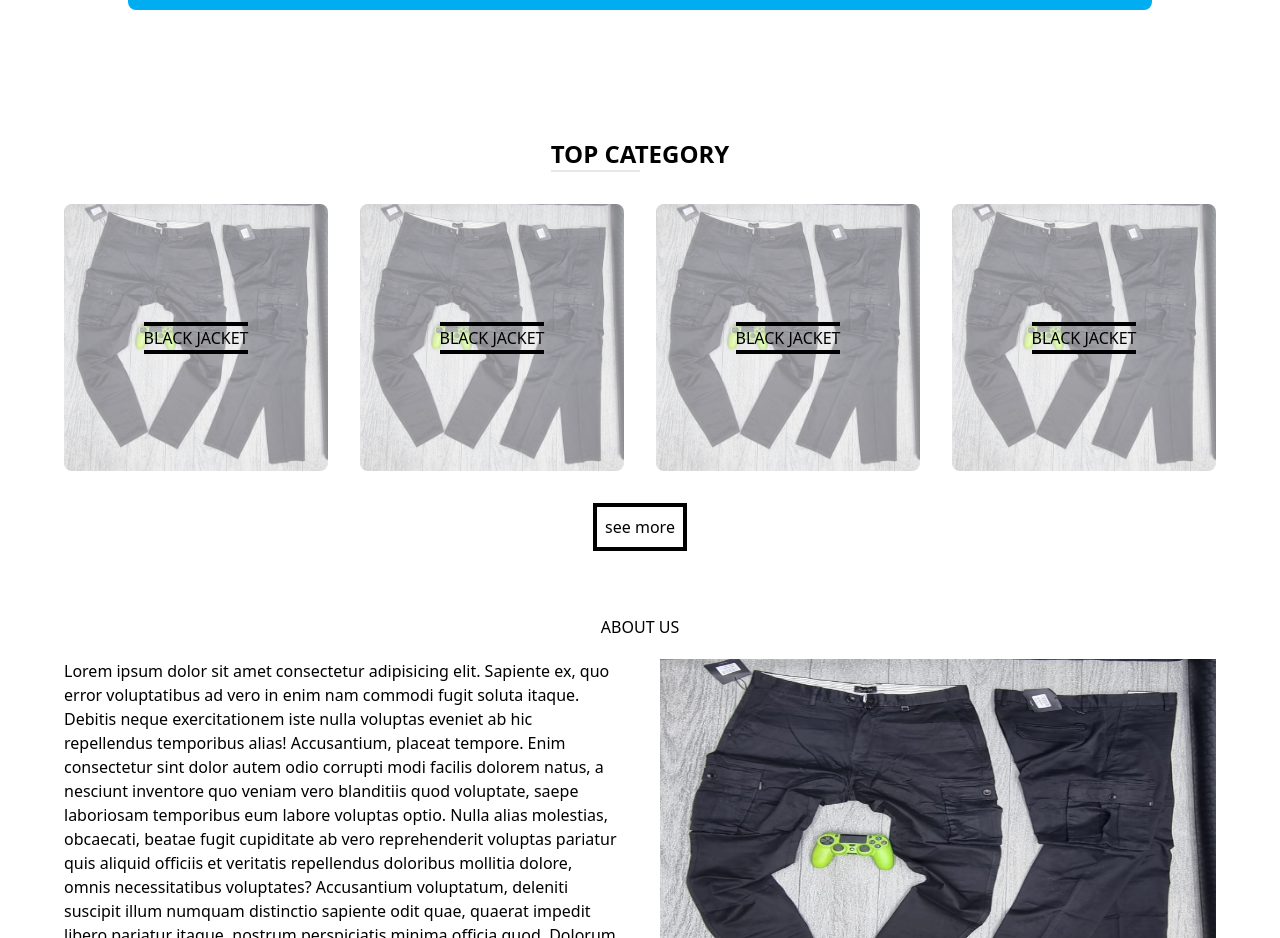
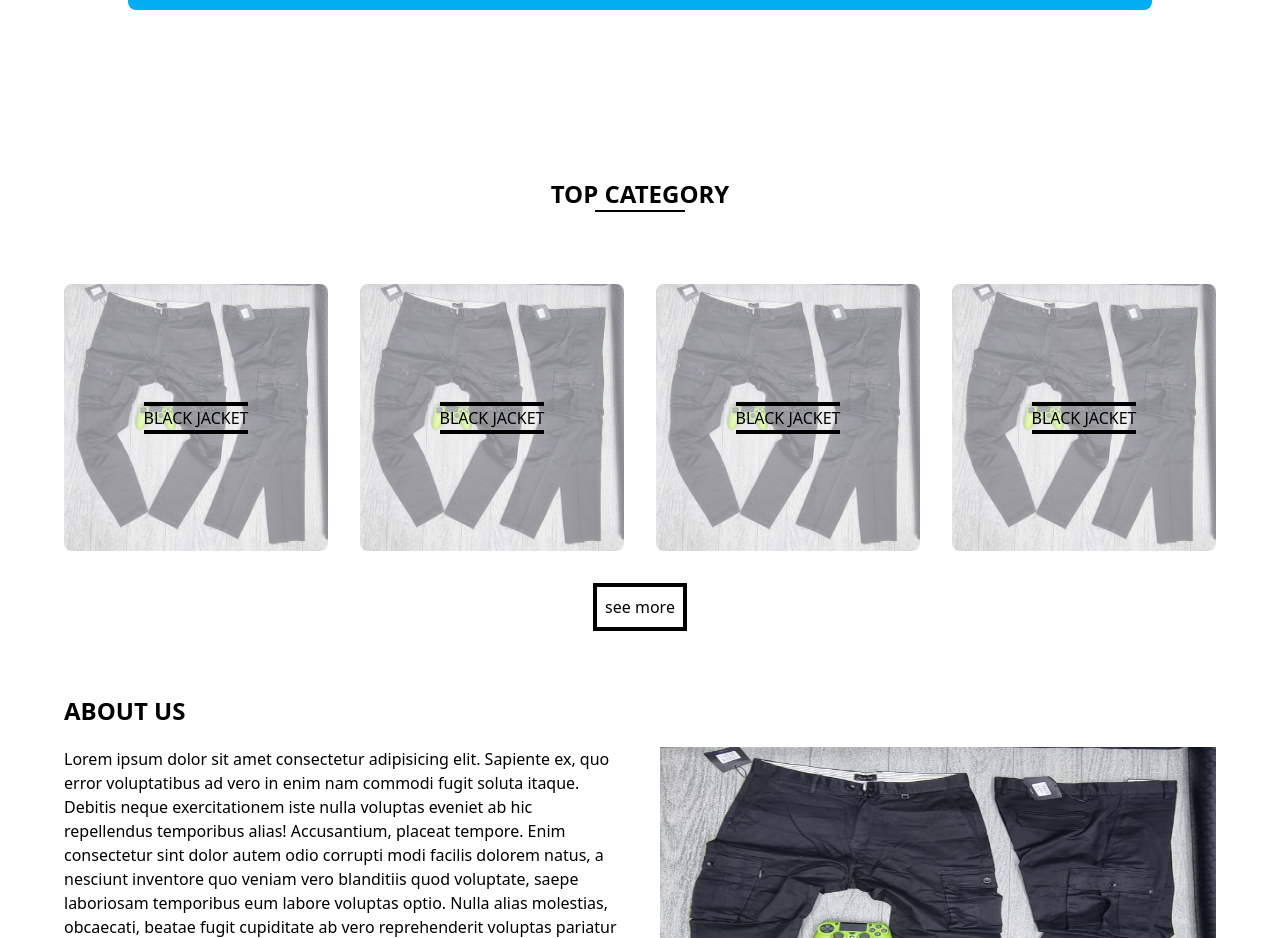
Before and after one commit to FIN-image/nicedayboutique, a React (Vite) app: page / in a window 1280 px wide. Shown: the part 2040-2978 px from the top of the page. Built offline with nearby package versions, Linux system fonts and the light colour scheme.

Commit message:
modified:   src/component/About.jsx 	modified:   src/component/Topcategory.jsx

```diff
--- a/src/component/About.jsx
+++ b/src/component/About.jsx
@@ -4,7 +4,7 @@ import hero from '../assets/Heroimage.jpeg'
 const About = () => {
   return (
     <div className='m-16 flex flex-col items-center gap-5'>
-        <div>
+        <div className='text-2xl self-start font-bold '>
             ABOUT US
         </div>
         <div className='flex gap-10 justify-between'>
--- a/src/component/Topcategory.jsx
+++ b/src/component/Topcategory.jsx
@@ -28,9 +28,9 @@ const Topcategory = () => {
 
   return (
     <div className='flex flex-col gap-8 items-center'>
-        <div>
+        <div className="items-center flex flex-col m-10 ">
             <p className='text-2xl font-bold'>TOP CATEGORY</p>
-            <div className='border-b-2 w-1/2'></div>
+            <div className='border-b-2 w-1/2 border-black'></div>
         </div>
         <div className='flex gap-8 px-12 sm:px-16'>
         {
```
